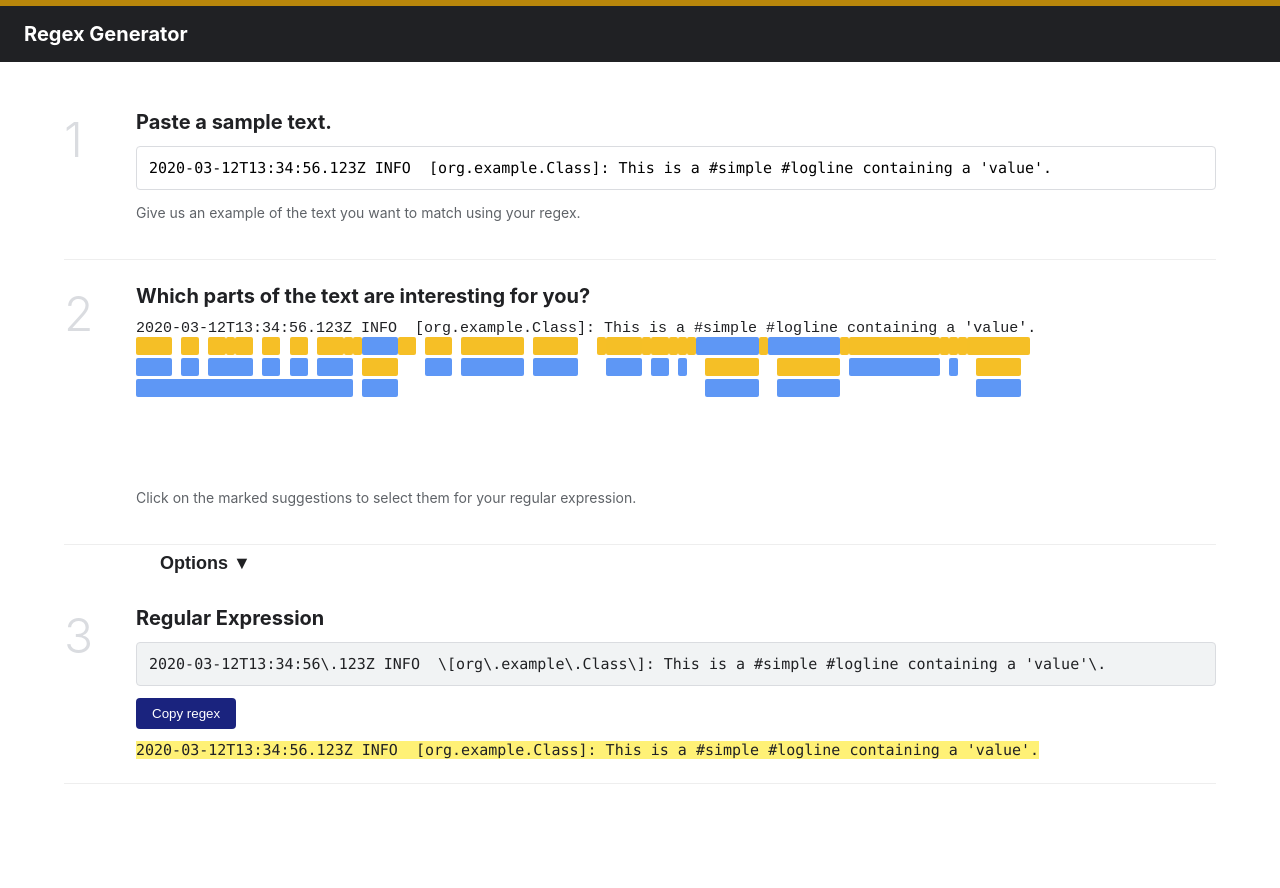
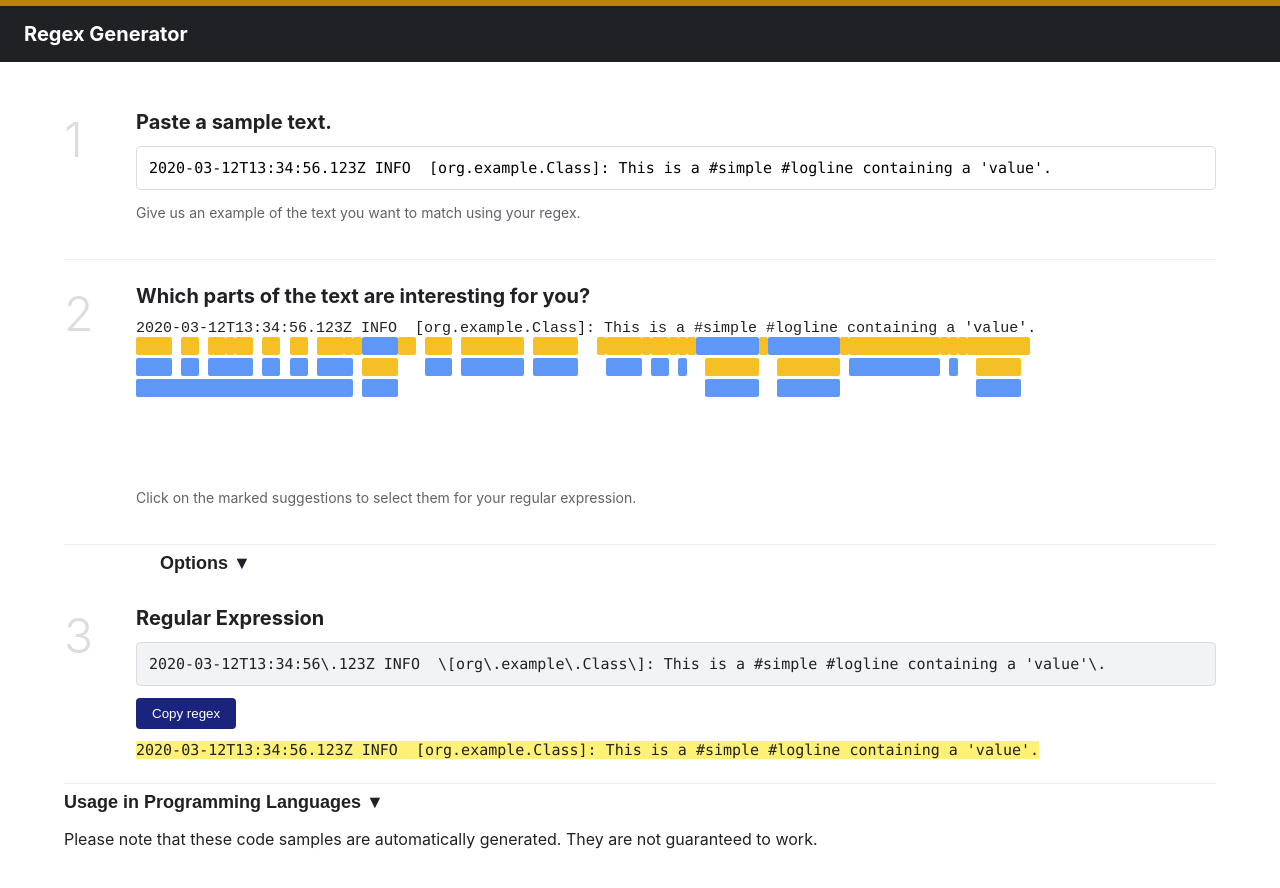
Before and after one commit to helmedeiros/regex-generator, a React app: page / in a window 1280 px wide. Before the commit the page ends 808 px from the top, so only its background shows below. Built offline with nearby package versions, Linux system fonts and the light colour scheme.

Commit message:
feat: show language snippets in the app

```diff
--- a/src/app/App.tsx
+++ b/src/app/App.tsx
@@ -1,4 +1,5 @@
 import * as React from "react";
+import { LanguageSnippets } from "../components/LanguageSnippets";
 import { OptionsPanel } from "../components/OptionsPanel";
 import { RegexOutput } from "../components/RegexOutput";
 import { RegexPreview } from "../components/RegexPreview";
@@ -59,6 +60,13 @@ export class App extends React.Component<{}, AppState> {
             <RegexOutput regex={regex} onCopy={this.handleCopy} />
             <RegexPreview text={this.state.sample} ranges={ranges} />
           </Step>
+          <div className="snippets-block">
+            <LanguageSnippets regex={regex} />
+            <p className="snippets-note">
+              Please note that these code samples are automatically generated. They are not
+              guaranteed to work.
+            </p>
+          </div>
         </main>
       </div>
     );
```
Also changed, not shown: 1 other file (tests, documents, lock files or other folders).
